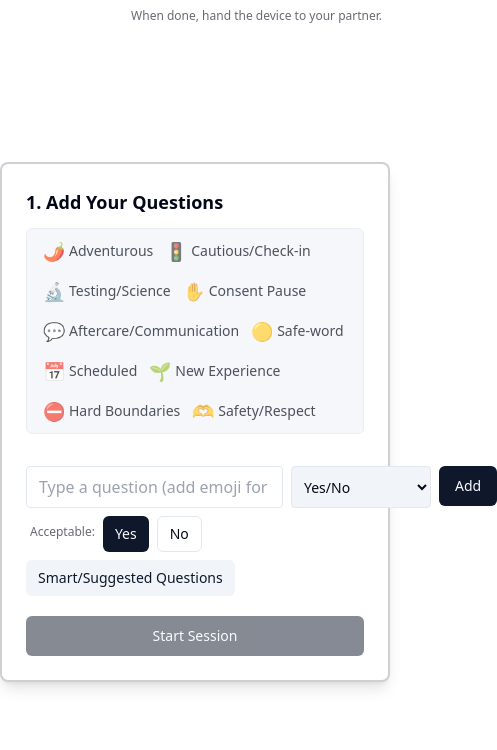
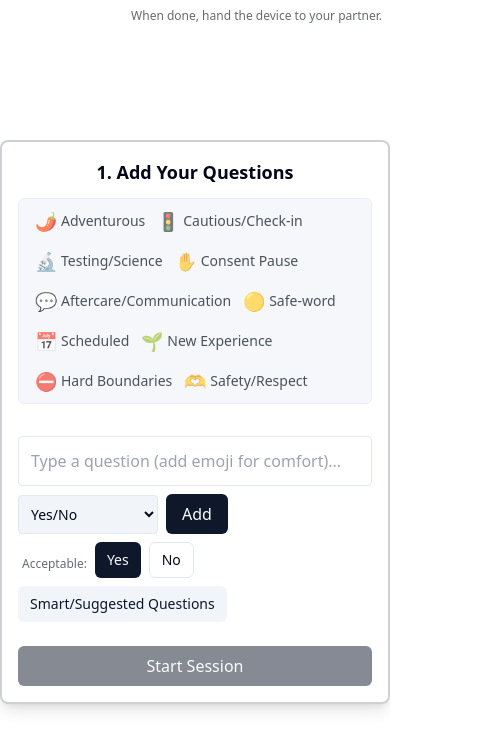
Before and after one commit to conwaychriscosmo/consent-confetti-match, a React (Vite) app: page / in a window 390 px wide. Both pictures are taken after a click on the button "Create Private Survey Session". Shown: the top 750 px of the page, 497 px wide, since content can reach past the window. Built offline with nearby package versions, Linux system fonts and the light colour scheme.

Commit message:
Refactor: Improve mobile UI
Improved the UI for mobile devices, enhancing the user experience for smaller screens.

```diff
--- a/src/components/AddQuestionForm.tsx
+++ b/src/components/AddQuestionForm.tsx
@@ -54,34 +54,36 @@ export const AddQuestionForm = ({
           e.preventDefault();
           onAdd();
         }}
-        className="flex gap-2 mb-2"
+        className="flex flex-col sm:flex-row gap-2 mb-2 w-full"
       >
         <input
-          className="flex-1 px-3 py-2 border rounded focus:outline-none focus:ring"
+          className="px-3 py-3 border rounded focus:outline-none focus:ring flex-1 min-w-0 text-base"
           placeholder="Type a question (add emoji for comfort)..."
           value={input}
           onChange={e => onInputChange(e.target.value)}
           maxLength={120}
           required
         />
+        <div className="flex flex-row gap-2 items-center">
           <select
             value={type}
             onChange={e => onTypeChange(e.target.value as QuestionType)}
-          className="border rounded px-2 py-1 bg-muted text-sm"
+            className="border rounded px-2 py-2 bg-muted text-sm min-w-[110px]"
           >
             <option value="yesno">Yes/No</option>
             <option value="number">Number</option>
             <option value="text">Text</option>
             <option value="multiplechoice">Multiple Choice</option>
           </select>
-        <Button type="submit" variant="default">
+          <Button type="submit" variant="default" className="py-2 px-4 text-base sm:text-sm">
             Add
           </Button>
+        </div>
       </form>
 
       {/* Criteria UI for Yes/No */}
       {type === "yesno" && (
-        <div className="flex gap-2 mb-2 ml-1">
+        <div className="flex gap-2 mb-2 ml-1 flex-wrap items-center">
           <span className="opacity-60 text-xs mt-2">Acceptable:</span>
           {ANSWERS.map((ans) => (
             <Button
@@ -100,7 +102,7 @@ export const AddQuestionForm = ({
 
       {/* Criteria UI for Number */}
       {type === "number" && (
-        <div className="flex gap-2 mb-2 ml-1 items-center">
+        <div className="flex gap-2 mb-2 ml-1 items-center flex-wrap">
           <span className="opacity-60 text-xs mt-2">Limits:</span>
           <Input
             type="number"
@@ -140,16 +142,16 @@ export const AddQuestionForm = ({
 
       {/* Criteria UI for Multiple Choice */}
       {type === "multiplechoice" && (
-        <div className="flex flex-col gap-1 mb-2 ml-1">
+        <div className="flex flex-col gap-1 mb-2 ml-1 w-full">
           <div className="opacity-60 text-xs mb-1 mt-1">Choices & Accepted answers:</div>
-          <div className="flex flex-col gap-1">
+          <div className="flex flex-col gap-1 w-full">
             {choices.map((choice, idx) => (
-              <div key={idx} className="flex items-center gap-2">
+              <div key={idx} className="flex items-center gap-2 w-full">
                 <Input
                   value={choice}
                   onChange={e => onChoiceChange(idx, e.target.value)}
                   placeholder={`Option ${String.fromCharCode(65 + idx)}`}
-                  className="text-xs flex-1"
+                  className="text-xs flex-1 min-w-0"
                   maxLength={60}
                   required
                   aria-label={`Choice ${idx + 1}`}
@@ -158,7 +160,7 @@ export const AddQuestionForm = ({
                   type="button"
                   size="sm"
                   variant={activeRubric.includes(choice) ? "default" : "outline"}
-                  className="h-8 text-xs"
+                  className="h-9 text-xs flex-shrink-0"
                   onClick={() => onRubricToggle(choice)}
                   disabled={!choice}
                 >
@@ -168,7 +170,7 @@ export const AddQuestionForm = ({
                   type="button"
                   variant="ghost"
                   size="icon"
-                  className="h-8 w-8 text-destructive"
+                  className="h-9 w-9 text-destructive flex-shrink-0"
                   onClick={() => onRemoveChoice(idx)}
                   aria-label="Remove choice"
                   disabled={choices.length <= 2}
--- a/src/components/QuestionList.tsx
+++ b/src/components/QuestionList.tsx
@@ -33,15 +33,15 @@ export const QuestionList = ({
   onRemove,
   onRubricChange,
 }: Props) => (
-  <div className="mb-4 flex flex-col gap-2">
+  <div className="mb-4 flex flex-col gap-2 w-full">
     {questions.map((q, i) => (
       <div
         key={i}
-        className="flex flex-col gap-1 bg-secondary/80 rounded py-2 px-2 relative"
+        className="flex flex-col gap-1 bg-secondary/80 rounded py-2 px-2 sm:px-3 relative"
       >
         <div className="flex items-center gap-2">
           <span>{i + 1}.</span>
-          <span>
+          <span className="flex flex-wrap items-center gap-2 w-full">
             {q.text}
             {q.emoji && <ComfortEmoji emoji={q.emoji} />}
             <span className="ml-2 text-xs rounded px-1 bg-accent/50 opacity-80">
@@ -51,16 +51,17 @@ export const QuestionList = ({
           <Button
             size="sm"
             variant="ghost"
-            className="ml-auto px-1.5 text-destructive"
+            className="ml-auto px-2 text-destructive"
             onClick={() => onRemove(i)}
             type="button"
+            aria-label="Remove question"
           >
             ✕
           </Button>
         </div>
         {/* Yes/No criteria */}
         {q.type === "yesno" && (
-          <div className="flex gap-2 mt-1 ml-5 text-sm">
+          <div className="flex gap-2 mt-1 ml-5 text-sm flex-wrap">
             <span className="opacity-80">Acceptable:</span>
             {ANSWERS.map((ans) => (
               <Button
@@ -82,7 +83,7 @@ export const QuestionList = ({
         )}
         {/* Number min/max criteria */}
         {q.type === "number" && (q.min != null || q.max != null) && (
-          <div className="flex gap-2 mt-1 ml-5 text-xs opacity-80">
+          <div className="flex gap-2 mt-1 ml-5 text-xs opacity-80 flex-wrap">
             {q.min != null && (
               <span>Min: <span className="font-semibold">{q.min}</span></span>
             )}
@@ -93,7 +94,7 @@ export const QuestionList = ({
         )}
         {/* Text LLM criteria */}
         {q.type === "text" && q.llmCriteria && (
-          <div className="flex gap-1 mt-1 ml-5 text-xs opacity-80">
+          <div className="flex gap-1 mt-1 ml-5 text-xs opacity-80 flex-wrap">
             <span>Criteria:</span>
             <span className="italic">{q.llmCriteria}</span>
           </div>
--- a/src/components/SurveyAnswer.tsx
+++ b/src/components/SurveyAnswer.tsx
@@ -48,19 +48,23 @@ export const SurveyAnswer = ({
   };
 
   return (
-    <Card className="w-full max-w-md mx-auto shadow-md p-5 bg-background">
-      <div className="mb-6 flex flex-col items-center">
-        <span className="font-semibold text-lg mb-2">
+    <div className="w-full flex justify-center p-0 sm:p-4 min-h-[95vh]">
+      <Card className="w-full max-w-lg mx-auto shadow-md px-2 sm:px-6 py-6 flex flex-col justify-between bg-background
+        rounded-lg sm:rounded-xl
+        min-h-[70vh] sm:min-h-[450px]
+        sm:p-6">
+        <div className="mb-2 flex flex-col items-center w-full">
+          <span className="font-semibold text-lg mb-2 text-center break-words">
             Q{step + 1}/{survey.questions.length}: {current.text}
             {current.emoji && <ComfortEmoji emoji={current.emoji} />}
           </span>
-        <div className="flex flex-col gap-4 mt-4 w-full">
+          <div className="flex flex-col gap-4 mt-4 w-full items-center">
             {/* Yes/No Input */}
             {current.type === "yesno" && (
-            <div className="flex gap-4 justify-center">
+              <div className="flex gap-4 justify-center w-full">
                 <Button
                   size="lg"
-                className="px-8"
+                  className="px-9 w-1/2 sm:w-auto"
                   onClick={() => handleAnswer("yes")}
                   data-testid="yes"
                 >
@@ -69,7 +73,7 @@ export const SurveyAnswer = ({
                 <Button
                   size="lg"
                   variant="secondary"
-                className="px-8"
+                  className="px-9 w-1/2 sm:w-auto"
                   onClick={() => handleAnswer("no")}
                   data-testid="no"
                 >
@@ -86,8 +90,10 @@ export const SurveyAnswer = ({
                   value={inputValue}
                   onChange={e => setInputValue(e.target.value)}
                   required
-                className="border rounded px-3 py-2 w-full text-lg"
+                  className="border rounded px-3 py-3 w-full text-lg focus:ring"
                   data-testid="number-input"
+                  inputMode="numeric"
+                  pattern="[0-9]*"
                 />
                 <Button type="submit" size="lg" className="w-full mt-1">
                   Next
@@ -102,7 +108,7 @@ export const SurveyAnswer = ({
                   value={inputValue}
                   onChange={e => setInputValue(e.target.value)}
                   required
-                className="border rounded px-3 py-2 w-full text-base min-h-[90px]"
+                  className="border rounded px-3 py-3 w-full text-base min-h-[90px] focus:ring"
                   maxLength={350}
                   data-testid="text-input"
                 />
@@ -114,13 +120,13 @@ export const SurveyAnswer = ({
 
             {/* Multiple Choice Input */}
             {current.type === "multiplechoice" && current.choices && (
-            <div className="flex flex-col gap-3">
+              <div className="flex flex-col gap-3 w-full">
                 {current.choices.map((choice, idx) => (
                   <Button
                     key={idx}
                     type="button"
                     size="lg"
-                  className="w-full"
+                    className="w-full text-base py-3"
                     variant={inputValue === choice ? "default" : "outline"}
                     onClick={() => {
                       setInputValue(choice);
@@ -135,7 +141,7 @@ export const SurveyAnswer = ({
             )}
           </div>
         </div>
-      <div className="flex gap-0.5 mt-3 justify-center">
+        <div className="flex gap-0.5 mt-6 justify-center">
           {survey.questions.map((_, i) => (
             <span
               key={i}
@@ -147,5 +153,6 @@ export const SurveyAnswer = ({
           ))}
         </div>
       </Card>
+    </div>
   );
 };
--- a/src/components/SurveyBuilder.tsx
+++ b/src/components/SurveyBuilder.tsx
@@ -162,19 +162,25 @@ export const SurveyBuilder = ({
   };
 
   return (
-    <Card className="w-full max-w-xl mx-auto shadow-lg bg-background border-2 border-primary/20">
-      <div className="p-6">
-        <h2 className="font-semibold text-lg mb-3">
+    <Card className="w-full max-w-xl mx-auto shadow-lg bg-background border-2 border-primary/20
+      rounded-lg p-0 md:p-6
+      sm:max-w-full
+      ">
+      <div className="p-4 sm:p-6">
+        <h2 className="font-semibold text-lg mb-3 text-center sm:text-left">
           1. Add Your Questions
         </h2>
         <EmojiLegend />
 
+        <div className="w-full">
           <QuestionList
             questions={questions}
             onRemove={removeQuestion}
             onRubricChange={setRubricForExisting}
           />
+        </div>
 
+        <div className="w-full">
           <AddQuestionForm
             input={input}
             type={type}
@@ -195,15 +201,18 @@ export const SurveyBuilder = ({
             onAddChoice={handleAddChoice}
             onRemoveChoice={handleRemoveChoice}
           />
+        </div>
 
+        <div className="w-full">
           <SuggestionSection
             show={showSuggest}
             onToggle={() => setShowSuggest((v) => !v)}
             onAddSuggestion={addSuggestion}
           />
+        </div>
 
         <Button
-          className="mt-3 w-full"
+          className="mt-4 md:mt-3 w-full py-3 text-base sm:text-lg"
           disabled={questions.length < 2}
           onClick={() => {
             if (questions.length >= 2) {
```
Lines whose indentation alone changed are shown as unchanged.
